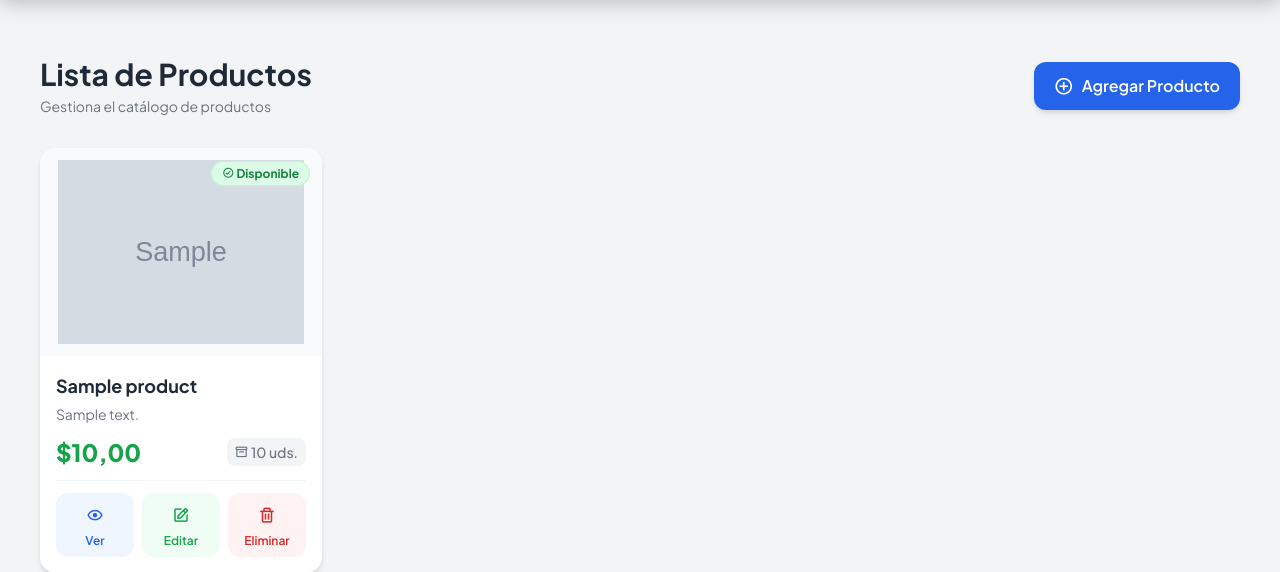
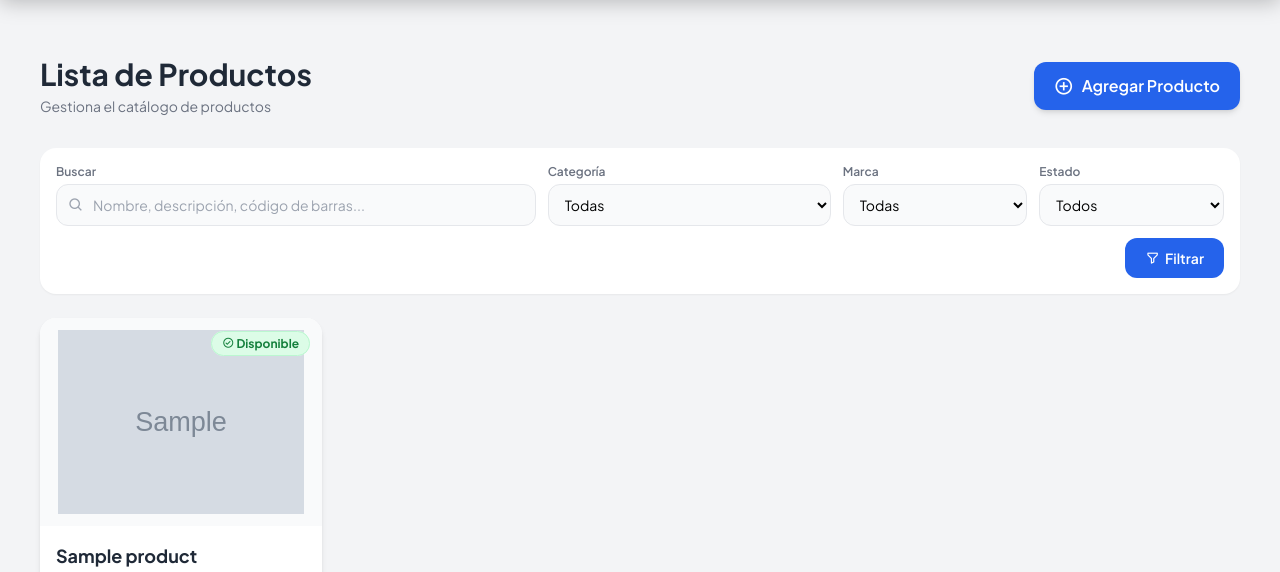
Before and after one commit to Kadir011/Sistema-de-Ventas-Supermercado, a Django app: page /admin/productos/ in a window 1280 px wide. Shown: the part 64-636 px from the top of the page. Run offline with Django 5.2, Linux system fonts and the light colour scheme; a user stored in the database is signed in; tables that the repository leaves empty hold one stand-in row (values such as "Sample post"); grey boxes marked "Sample" are stand-in pictures; some libraries are stand-ins or nearby versions.

Commit message:
Mejora la vista de lista de productos añadiendo búsqueda y filtros por categoría, marca y estado, optimizando la usabilidad y la experiencia del usuario.

```diff
--- a/core/super/views/product.py
+++ b/core/super/views/product.py
@@ -5,13 +5,13 @@ Vistas para que el admin gestione los productos
 from django.views.generic import ListView, CreateView, UpdateView, DeleteView, DetailView
 from django.urls import reverse_lazy
 from django.db.models import Q
-from core.super.models import Product
+from core.super.models import Product, Category, Brand
 from core.super.form.product import ProductForm
 from django.contrib.auth.mixins import LoginRequiredMixin
 from core.super.mixins.auth import AdminRequiredMixin
 
 class ProductListView(AdminRequiredMixin, ListView):
-    """Vista para listar los productos"""
+    """Vista para listar los productos, con búsqueda y filtros"""
 
     model = Product
     template_name = 'super/products/product_list.html'
@@ -20,17 +20,39 @@ class ProductListView(AdminRequiredMixin, ListView):
 
     def get_queryset(self):
         q = self.request.GET.get('q')
-        self.query = Q()
-        if q is not None:
-            self.query.add(Q(name__icontains=q)|Q(description__icontains=q)|
-                           Q(brand__name__icontains=q)|Q(category__name__icontains=q)|
-                           Q(state__icontains=q), Q.OR)
-        return self.model.objects.filter(self.query).order_by('id_product')
+        category_id = self.request.GET.get('category')
+        brand_id = self.request.GET.get('brand')
+        state = self.request.GET.get('state')
+
+        query = Q()
+        if q:
+            query &= (
+                Q(name__icontains=q) | Q(description__icontains=q) |
+                Q(brand__name__icontains=q) | Q(category__name__icontains=q) |
+                Q(barcode__icontains=q)
+            )
+
+        qs = self.model.objects.filter(query).select_related('category', 'brand')
+
+        if category_id:
+            qs = qs.filter(category_id=category_id)
+        if brand_id:
+            qs = qs.filter(brand_id=brand_id)
+        if state in ('1', '0'):
+            qs = qs.filter(state=(state == '1'))
+
+        return qs.order_by('id_product')
 
     def get_context_data(self, **kwargs):
         context = super().get_context_data(**kwargs)
         context['title'] = 'Productos'
         context['create_url'] = reverse_lazy('super:product_create')
+        context['categories'] = Category.objects.order_by('name')
+        context['brands'] = Brand.objects.order_by('name')
+        context['search_query'] = self.request.GET.get('q', '')
+        context['selected_category'] = self.request.GET.get('category', '')
+        context['selected_brand'] = self.request.GET.get('brand', '')
+        context['selected_state'] = self.request.GET.get('state', '')
         return context
 
 class ProductCreateView(AdminRequiredMixin, CreateView):
--- a/templates/super/products/product_list.html
+++ b/templates/super/products/product_list.html
@@ -14,6 +14,59 @@
             <i class='bx bx-plus-circle text-xl'></i> Agregar Producto
         </a>
     </div>
+
+    <!-- Búsqueda y filtros -->
+    <form method="get" class="bg-white rounded-2xl shadow-sm p-4 mb-6 grid grid-cols-1 sm:grid-cols-4 lg:grid-cols-12 gap-3 items-end">
+        <div class="sm:col-span-2 lg:col-span-5">
+            <label class="block text-xs font-semibold text-gray-500 mb-1">Buscar</label>
+            <div class="relative">
+                <i class='bx bx-search absolute left-3 top-1/2 -translate-y-1/2 text-gray-400'></i>
+                <input type="text" name="q" value="{{ search_query }}"
+                       placeholder="Nombre, descripción, código de barras..."
+                       class="w-full pl-9 pr-3 py-2.5 rounded-xl border border-gray-200 bg-gray-50 text-sm focus:outline-none focus:border-blue-400 focus:bg-white transition-all">
+            </div>
+        </div>
+
+        <div class="lg:col-span-3">
+            <label class="block text-xs font-semibold text-gray-500 mb-1">Categoría</label>
+            <select name="category" class="w-full px-3 py-2.5 rounded-xl border border-gray-200 bg-gray-50 text-sm focus:outline-none focus:border-blue-400">
+                <option value="">Todas</option>
+                {% for c in categories %}
+                <option value="{{ c.id_category }}" {% if selected_category == c.id_category|stringformat:'s' %}selected{% endif %}>{{ c.name }}</option>
+                {% endfor %}
+            </select>
+        </div>
+
+        <div class="lg:col-span-2">
+            <label class="block text-xs font-semibold text-gray-500 mb-1">Marca</label>
+            <select name="brand" class="w-full px-3 py-2.5 rounded-xl border border-gray-200 bg-gray-50 text-sm focus:outline-none focus:border-blue-400">
+                <option value="">Todas</option>
+                {% for b in brands %}
+                <option value="{{ b.id_brand }}" {% if selected_brand == b.id_brand|stringformat:'s' %}selected{% endif %}>{{ b.name }}</option>
+                {% endfor %}
+            </select>
+        </div>
+
+        <div class="lg:col-span-2">
+            <label class="block text-xs font-semibold text-gray-500 mb-1">Estado</label>
+            <select name="state" class="w-full px-3 py-2.5 rounded-xl border border-gray-200 bg-gray-50 text-sm focus:outline-none focus:border-blue-400">
+                <option value="">Todos</option>
+                <option value="1" {% if selected_state == '1' %}selected{% endif %}>Disponible</option>
+                <option value="0" {% if selected_state == '0' %}selected{% endif %}>Agotado</option>
+            </select>
+        </div>
+
+        <div class="sm:col-span-4 lg:col-span-12 flex gap-2 justify-end">
+            {% if search_query or selected_category or selected_brand or selected_state %}
+            <a href="{% url 'super:product_list' %}" class="px-4 py-2.5 rounded-xl border border-gray-200 text-gray-500 text-sm font-semibold hover:bg-gray-50 transition-all">
+                <i class='bx bx-x'></i> Limpiar
+            </a>
+            {% endif %}
+            <button type="submit" class="flex items-center gap-1.5 bg-blue-600 hover:bg-blue-700 text-white px-5 py-2.5 rounded-xl text-sm font-semibold transition-all">
+                <i class='bx bx-filter-alt'></i> Filtrar
+            </button>
+        </div>
+    </form>
 
     {% if products %}
         <div class="grid grid-cols-1 sm:grid-cols-2 lg:grid-cols-3 xl:grid-cols-4 gap-6">
@@ -79,11 +132,11 @@
         <div class="mt-10 flex justify-center items-center gap-2">
 
             {% if page_obj.has_previous %}
-                <a href="?page=1"
+                <a href="?page=1{% if search_query %}&amp;q={{ search_query|urlencode }}{% endif %}{% if selected_category %}&amp;category={{ selected_category }}{% endif %}{% if selected_brand %}&amp;brand={{ selected_brand }}{% endif %}{% if selected_state %}&amp;state={{ selected_state }}{% endif %}"
                    class="flex items-center gap-1 px-3 py-2 bg-white border border-gray-300 text-gray-600 rounded-lg hover:bg-gray-50 hover:border-blue-400 transition-all text-sm font-medium shadow-sm">
                     <i class='bx bx-chevrons-left'></i>
                 </a>
-                <a href="?page={{ page_obj.previous_page_number }}"
+                <a href="?page={{ page_obj.previous_page_number }}{% if search_query %}&amp;q={{ search_query|urlencode }}{% endif %}{% if selected_category %}&amp;category={{ selected_category }}{% endif %}{% if selected_brand %}&amp;brand={{ selected_brand }}{% endif %}{% if selected_state %}&amp;state={{ selected_state }}{% endif %}"
                    class="flex items-center gap-1 px-3 py-2 bg-white border border-gray-300 text-gray-600 rounded-lg hover:bg-gray-50 hover:border-blue-400 transition-all text-sm font-medium shadow-sm">
                     <i class='bx bx-chevron-left'></i>
                 </a>
@@ -103,7 +156,7 @@
                         {{ num }}
                     </span>
                 {% elif num > page_obj.number|add:'-3' and num < page_obj.number|add:'3' %}
-                    <a href="?page={{ num }}"
+                    <a href="?page={{ num }}{% if search_query %}&amp;q={{ search_query|urlencode }}{% endif %}{% if selected_category %}&amp;category={{ selected_category }}{% endif %}{% if selected_brand %}&amp;brand={{ selected_brand }}{% endif %}{% if selected_state %}&amp;state={{ selected_state }}{% endif %}"
                        class="px-4 py-2 bg-white border border-gray-300 text-gray-600 rounded-lg hover:bg-blue-50 hover:border-blue-400 hover:text-blue-600 transition-all text-sm font-medium shadow-sm">
                         {{ num }}
                     </a>
@@ -111,11 +164,11 @@
             {% endfor %}
 
             {% if page_obj.has_next %}
-                <a href="?page={{ page_obj.next_page_number }}"
+                <a href="?page={{ page_obj.next_page_number }}{% if search_query %}&amp;q={{ search_query|urlencode }}{% endif %}{% if selected_category %}&amp;category={{ selected_category }}{% endif %}{% if selected_brand %}&amp;brand={{ selected_brand }}{% endif %}{% if selected_state %}&amp;state={{ selected_state }}{% endif %}"
                    class="flex items-center px-3 py-2 bg-white border border-gray-300 text-gray-600 rounded-lg hover:bg-gray-50 hover:border-blue-400 transition-all text-sm font-medium shadow-sm">
                     <i class='bx bx-chevron-right'></i>
                 </a>
-                <a href="?page={{ page_obj.paginator.num_pages }}"
+                <a href="?page={{ page_obj.paginator.num_pages }}{% if search_query %}&amp;q={{ search_query|urlencode }}{% endif %}{% if selected_category %}&amp;category={{ selected_category }}{% endif %}{% if selected_brand %}&amp;brand={{ selected_brand }}{% endif %}{% if selected_state %}&amp;state={{ selected_state }}{% endif %}"
                    class="flex items-center px-3 py-2 bg-white border border-gray-300 text-gray-600 rounded-lg hover:bg-gray-50 hover:border-blue-400 transition-all text-sm font-medium shadow-sm">
                     <i class='bx bx-chevrons-right'></i>
                 </a>
```
